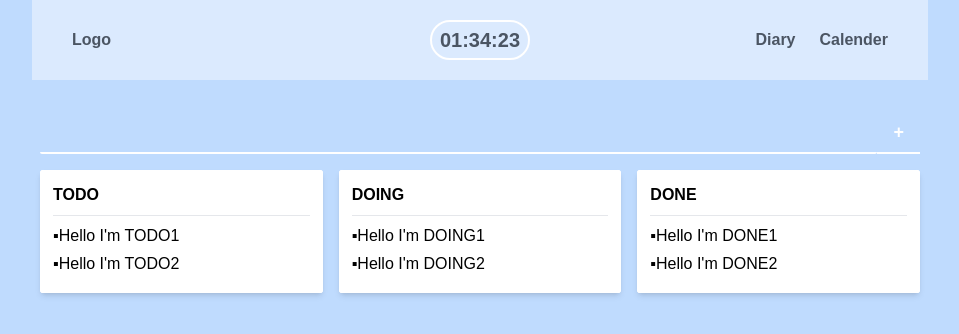
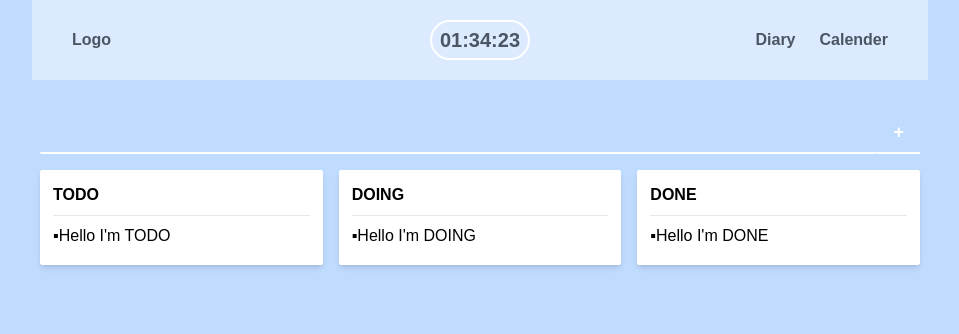
Before and after one commit to vanillovin/my-note-app, a React (Create React App) app: page / in a window 1280 px wide. Shown: the top 334 px of the page, without its empty margins (160-1119 px from the left). Built offline with nearby package versions, Linux system fonts and the light colour scheme.

Commit message:
redux-persist로 todos 상태 영속 구현

```diff
--- a/package.json
+++ b/package.json
@@ -18,6 +18,7 @@
     "react-scripts": "5.0.0",
     "redux": "^4.2.0",
     "redux-devtools-extension": "^2.13.9",
+    "redux-persist": "^6.0.0",
     "typescript": "^4.6.2",
     "web-vitals": "^2.1.4"
   },
--- /dev/null
+++ b/src/components/Loading.tsx
@@ -0,0 +1,7 @@
+import React from 'react';
+
+const Loading = () => {
+  return <div>Loading</div>;
+};
+
+export default Loading;
--- a/src/components/Todo/Todo.tsx
+++ b/src/components/Todo/Todo.tsx
@@ -1,6 +1,6 @@
 import React, { useCallback } from 'react';
 import { useDispatch } from 'react-redux';
-import { Categories, deleteTodo } from '../../modules/todos';
+import { Categories, changeCategory, deleteTodo } from '../../modules/todos';
 
 interface TodoProps {
   id: number;
@@ -10,8 +10,14 @@ interface TodoProps {
 
 const Todo = ({ id, text, category }: TodoProps) => {
   const dispatch = useDispatch();
+
   const onDelete = useCallback(
     (id, category) => dispatch(deleteTodo(id, category)),
+    [dispatch]
+  );
+
+  const onChangeCategory = useCallback(
+    (id, curCat, cat) => dispatch(changeCategory(id, curCat, cat)),
     [dispatch]
   );
 
@@ -19,30 +25,30 @@ const Todo = ({ id, text, category }: TodoProps) => {
     <li className="flex items-center my-1 flex-wrap group">
       <p>▪{text}</p>
       <div className="tablet:hidden group-hover:block">
-        {/* {(category === 'DOING' || category === 'DONE') && (
+        {(category === 'doing' || category === 'done') && (
           <button
             className={`todo-button bg-rose-100`}
-            onClick={() => onChangeCategory(id, 'TODO')}
+            onClick={() => onChangeCategory(id, category, 'todo')}
           >
             Todo
           </button>
         )}
-        {(category === 'TODO' || category === 'DONE') && (
+        {(category === 'todo' || category === 'done') && (
           <button
             className={`todo-button bg-amber-100`}
-            onClick={() => onChangeCategory(id, 'DOING')}
+            onClick={() => onChangeCategory(id, category, 'doing')}
           >
             Doing
           </button>
         )}
-        {(category === 'TODO' || category === 'DOING') && (
+        {(category === 'todo' || category === 'doing') && (
           <button
             className="todo-button bg-blue-300"
-            onClick={() => onChangeCategory(id, 'DONE')}
+            onClick={() => onChangeCategory(id, category, 'done')}
           >
             Done
           </button>
-        )} */}
+        )}
         <button
           onClick={() => onDelete(id, category)}
           className="todo-button group-hover:visible bg-gray-400"
--- a/src/index.tsx
+++ b/src/index.tsx
@@ -4,16 +4,30 @@ import reportWebVitals from './reportWebVitals';
 import { createStore } from 'redux';
 import { Provider } from 'react-redux';
 import { composeWithDevTools } from 'redux-devtools-extension';
+import { PersistGate } from 'redux-persist/integration/react';
+import { persistStore, persistReducer } from 'redux-persist';
+import storage from 'redux-persist/lib/storage';
 
 import './index.css';
 import Router from './components/Router';
 import rootReducer from './modules/index';
+import Loading from './components/Loading';
 
-const store = createStore(rootReducer, composeWithDevTools());
+const persistConfig = {
+  key: 'root',
+  storage,
+};
+
+const persisted = persistReducer(persistConfig, rootReducer);
+
+const store = createStore(persisted, composeWithDevTools());
+const persistor = persistStore(store);
 
 ReactDOM.render(
   <Provider store={store}>
-    <Router />
+    <PersistGate loading={<Loading />} persistor={persistor}>
+      <Router />
+    </PersistGate>
   </Provider>,
   document.getElementById('root')
 );
--- a/src/modules/todos.ts
+++ b/src/modules/todos.ts
@@ -16,9 +16,13 @@ export const deleteTodo = (id: number, category: Categories) => ({
   type: DELETE_TODO,
   payload: { id, category },
 });
-export const changeCategory = (id: number, category: Categories) => ({
+export const changeCategory = (
+  id: number,
+  curCat: Categories,
+  cat: Categories
+) => ({
   type: CHANGE_CATEGORY,
-  payload: { id, category },
+  payload: { id, curCat, cat },
 });
 
 // 모든 액션 객체들에 대한 타입
@@ -35,18 +39,9 @@ export type Todo = {
 export type TodosState = { todo: Todo[]; doing: Todo[]; done: Todo[] };
 
 const initialState: TodosState = {
-  todo: [
-    { id: 1, text: "Hello I'm TODO1" },
-    { id: 2, text: "Hello I'm TODO2" },
-  ],
-  doing: [
-    { id: 1, text: "Hello I'm DOING1" },
-    { id: 2, text: "Hello I'm DOING2" },
-  ],
-  done: [
-    { id: 1, text: "Hello I'm DONE1" },
-    { id: 2, text: "Hello I'm DONE2" },
-  ],
+  todo: [{ id: 1, text: "Hello I'm TODO" }],
+  doing: [{ id: 2, text: "Hello I'm DOING" }],
+  done: [{ id: 3, text: "Hello I'm DONE" }],
 };
 
 export default function todos(
@@ -69,11 +64,19 @@ export default function todos(
     case CHANGE_CATEGORY:
       return {
         ...state,
-        // ex) todo-id:1 -> done = 투두에서 지우고 던에 추가
-        [action.payload.category]: state[action.payload.category].filter(
+        [action.payload.curCat]: state[action.payload.curCat].filter(
           (todo) => todo.id !== action.payload.id
         ),
+        [action.payload.cat]: [
+          ...state[action.payload.cat],
+          {
+            ...state[action.payload.curCat].find(
+              (todo) => todo.id === action.payload.id
+            ),
+          },
+        ],
       };
+
     default:
       return state;
   }
--- /dev/null
+++ b/src/store/index.ts
@@ -0,0 +1,21 @@
+import { persistReducer } from 'redux-persist';
+import storage from 'redux-persist/lib/storage';
+
+// import autoMergeLevel2 from 'redux-persist/lib/stateReconciler/autoMergeLevel2';
+import rootReducer from '../modules/index'; // the value from combineReducers
+
+const persistConfig = {
+  key: 'root',
+  // storage에 저장함
+  storage,
+  // stateReconciler: autoMergeLevel2, // see "Merge Process" section for details.
+};
+
+// const pReducer = persistReducer(persistConfig, rootReducer);
+
+// export const store = createStore(pReducer);
+// export const persistor = persistStore(store);
+
+export default persistReducer(persistConfig, rootReducer);
+
+// index.tsx로 옮김. 나중에 다시 분리해보기
```
Also changed, not shown: 1 other file (tests, documents, lock files or other folders).
